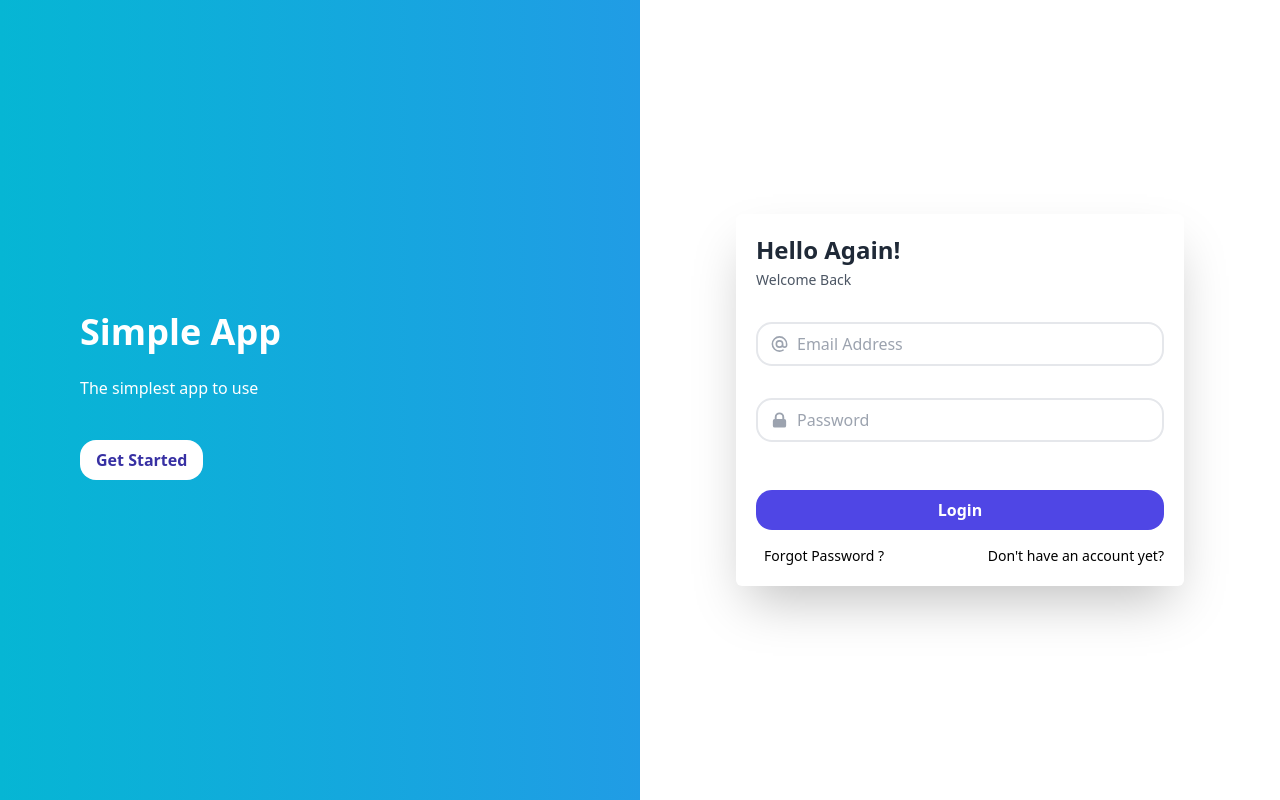
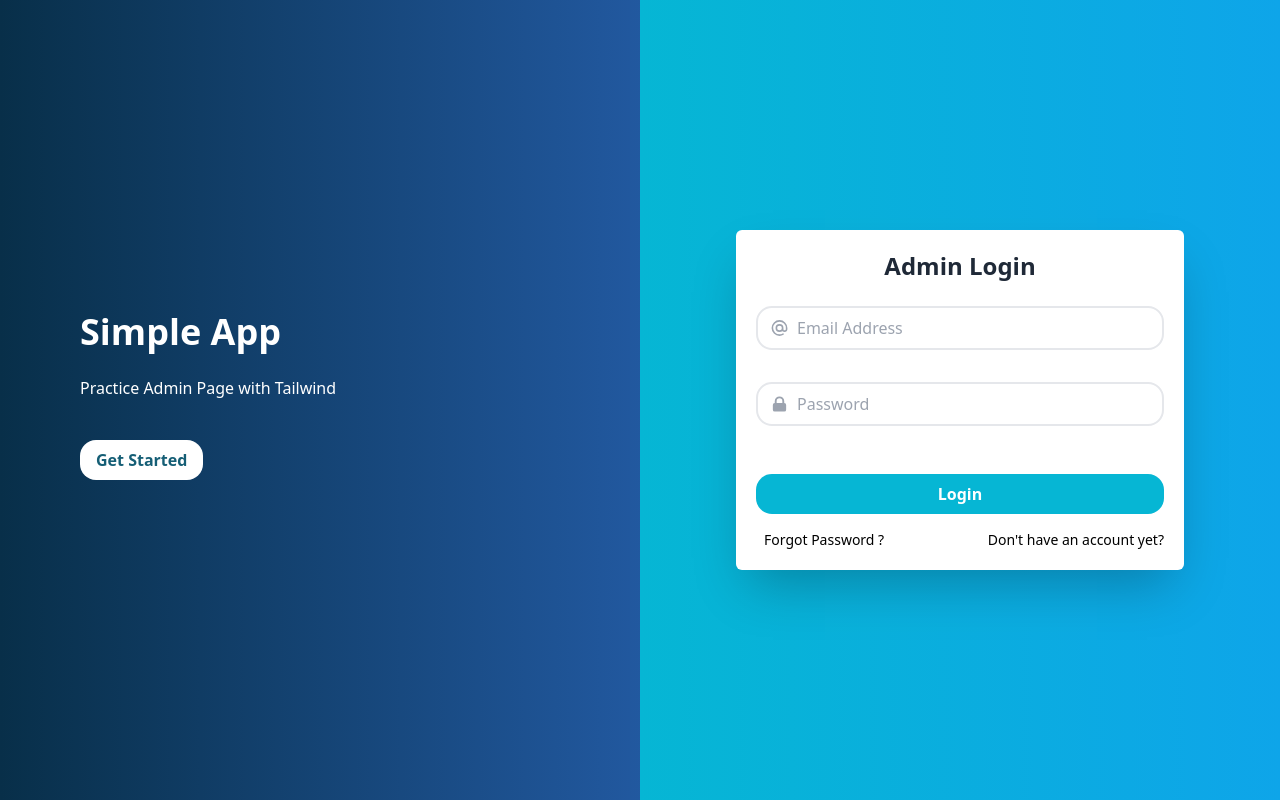
Before and after one commit to ailsayang999/backstage, a React (Create React App) app: page /admin_login in a window 1280 px wide. Built offline with nearby package versions, Linux system fonts and the light colour scheme.

Commit message:
style: change background color

```diff
--- a/src/components/ BackStage.jsx
+++ b/src/components/ BackStage.jsx
@@ -14,7 +14,7 @@ const NavFilterList = ({
       {CategoryFilterArray.map(({ mainCategory, subCategory }, index) => {
         return (
           <div className="mt-8" key={index}>
-            <h2 className="font-semibold text-gray-600 uppercase tracking-wide">
+            <h2 className="font-semibold text-sky-400 uppercase tracking-wide">
               {mainCategory}
             </h2>
             {subCategory.map((item, index) => {
@@ -22,12 +22,14 @@ const NavFilterList = ({
                 <div className="mt-3" key={index}>
                   <button
                     value={item}
-                    className="-mx-3  py-1 px-3 text-sm font-medium flex items-center justify-between hover:bg-gray-200 rounded-lg"
+                    className="-mx-3  py-1 px-3 text-sm font-medium flex items-center justify-between hover:bg-sky-50 rounded-lg"
                     onClick={(e) => {
                       handleChangeCategoryContent(e);
                     }}
                   >
-                    <span className="text-gray-900">{item}</span>
+                    <span className="text-sky-100 hover:text-cyan-950">
+                      {item}
+                    </span>
                   </button>
                 </div>
               );
@@ -134,7 +136,7 @@ function BackStage() {
 
         <div className="flex-1 flex overflow-x-hidden">
           {/* left nav bar */}
-          <div className="w-64 p-6 bg-gray-100 overflow-y-auto">
+          <div className="w-64 p-6 bg-sky-950 overflow-y-auto">
             <nav>
               <NavFilterList
                 CategoryFilterArray={CategoryFilterArray}
@@ -186,7 +188,6 @@ function BackStage() {
                   <Table />
                 </div>
               </div> */}
-
             </div>
           </main>
         </div>
--- a/src/components/AdminLogin.jsx
+++ b/src/components/AdminLogin.jsx
@@ -2,40 +2,39 @@ import React from "react";
 
 const AdminLogin = () => {
   return (
-    <div class="h-screen flex bg-gradient-to-r from-cyan-500 to-blue-500">
+    <div className="h-screen flex bg-gradient-to-r from-sky-950 to-blue-500">
+      {/* left part */}
       <div
-        class="hidden lg:flex w-full lg:w-1/2 login_img_section
+        className="hidden lg:flex w-full lg:w-1/2 login_img_section
           justify-around items-center"
       >
-        <div
-          class="
-                  bg-black
-                  opacity-20
-                  inset-0
-                  z-0"
-        ></div>
-        <div class="w-full mx-auto px-20 flex-col items-center space-y-6">
-          <h1 class="text-white font-bold text-4xl font-sans">Simple App</h1>
-          <p class="text-white mt-1">The simplest app to use</p>
-          <div class="flex justify-center lg:justify-start mt-6">
+        <div className="w-full mx-auto px-20 flex-col items-center space-y-6">
+          <h1 className="text-white font-bold text-4xl font-sans">
+            Simple App
+          </h1>
+          <p className="text-white mt-1">Practice Admin Page with Tailwind</p>
+          <div className="flex justify-center lg:justify-start mt-6">
             <a
               href="#"
-              class="hover:bg-indigo-700 hover:text-white hover:-translate-y-1 transition-all duration-500 bg-white text-indigo-800 mt-4 px-4 py-2 rounded-2xl font-bold mb-2"
+              className="hover:bg-sky-400 hover:text-white hover:-translate-y-1 transition-all duration-500 bg-white text-cyan-800 mt-4 px-4 py-2 rounded-2xl font-bold mb-2"
             >
               Get Started
             </a>
           </div>
         </div>
       </div>
-      <div class="flex w-full lg:w-1/2 justify-center items-center bg-white space-y-8">
-        <div class="w-full px-8 md:px-32 lg:px-24">
-          <form class="bg-white rounded-md shadow-2xl p-5">
-            <h1 class="text-gray-800 font-bold text-2xl mb-1">Hello Again!</h1>
-            <p class="text-sm font-normal text-gray-600 mb-8">Welcome Back</p>
-            <div class="flex items-center border-2 mb-8 py-2 px-3 rounded-2xl">
+
+      {/* right part */}
+      <div className="flex w-full lg:w-1/2 justify-center items-center space-y-8 bg-gradient-to-r from-cyan-500 to-sky-500">
+        <div className="w-full px-8 md:px-32 lg:px-24">
+          <form className="bg-white rounded-md shadow-2xl p-5">
+            <h1 className="text-gray-800 font-bold text-2xl text-center mb-6">
+              Admin Login
+            </h1>
+            <div className="flex items-center border-2 mb-8 py-2 px-3 rounded-2xl">
               <svg
                 xmlns="http://www.w3.org/2000/svg"
-                class="h-5 w-5 text-gray-400"
+                className="h-5 w-5 text-gray-400"
                 fill="none"
                 viewBox="0 0 24 24"
                 stroke="currentColor"
@@ -49,16 +48,16 @@ const AdminLogin = () => {
               </svg>
               <input
                 id="email"
-                class=" pl-2 w-full outline-none border-none"
+                className=" pl-2 w-full outline-none border-none"
                 type="email"
                 name="email"
                 placeholder="Email Address"
               />
             </div>
-            <div class="flex items-center border-2 mb-12 py-2 px-3 rounded-2xl ">
+            <div className="flex items-center border-2 mb-12 py-2 px-3 rounded-2xl ">
               <svg
                 xmlns="http://www.w3.org/2000/svg"
-                class="h-5 w-5 text-gray-400"
+                className="h-5 w-5 text-gray-400"
                 viewBox="0 0 20 20"
                 fill="currentColor"
               >
@@ -69,7 +68,7 @@ const AdminLogin = () => {
                 />
               </svg>
               <input
-                class="pl-2 w-full outline-none border-none"
+                className="pl-2 w-full outline-none border-none"
                 type="password"
                 name="password"
                 id="password"
@@ -78,18 +77,18 @@ const AdminLogin = () => {
             </div>
             <button
               type="submit"
-              class="block w-full bg-indigo-600 mt-5 py-2 rounded-2xl hover:bg-indigo-700 hover:-translate-y-1 transition-all duration-500 text-white font-semibold mb-2"
+              className="block w-full bg-cyan-500 mt-5 py-2 rounded-2xl hover:bg-sky-400 hover:-translate-y-1 transition-all duration-500 text-white font-semibold mb-2"
             >
               Login
             </button>
-            <div class="flex justify-between mt-4">
-              <span class="text-sm ml-2 hover:text-blue-500 cursor-pointer hover:-translate-y-1 duration-500 transition-all">
+            <div className="flex justify-between mt-4">
+              <span className="text-sm ml-2 hover:text-blue-500 cursor-pointer hover:-translate-y-1 duration-500 transition-all">
                 Forgot Password ?
               </span>
 
               <a
                 href="#"
-                class="text-sm ml-2 hover:text-blue-500 cursor-pointer hover:-translate-y-1 duration-500 transition-all"
+                className="text-sm ml-2 hover:text-blue-500 cursor-pointer hover:-translate-y-1 duration-500 transition-all"
               >
                 Don't have an account yet?
               </a>
```
